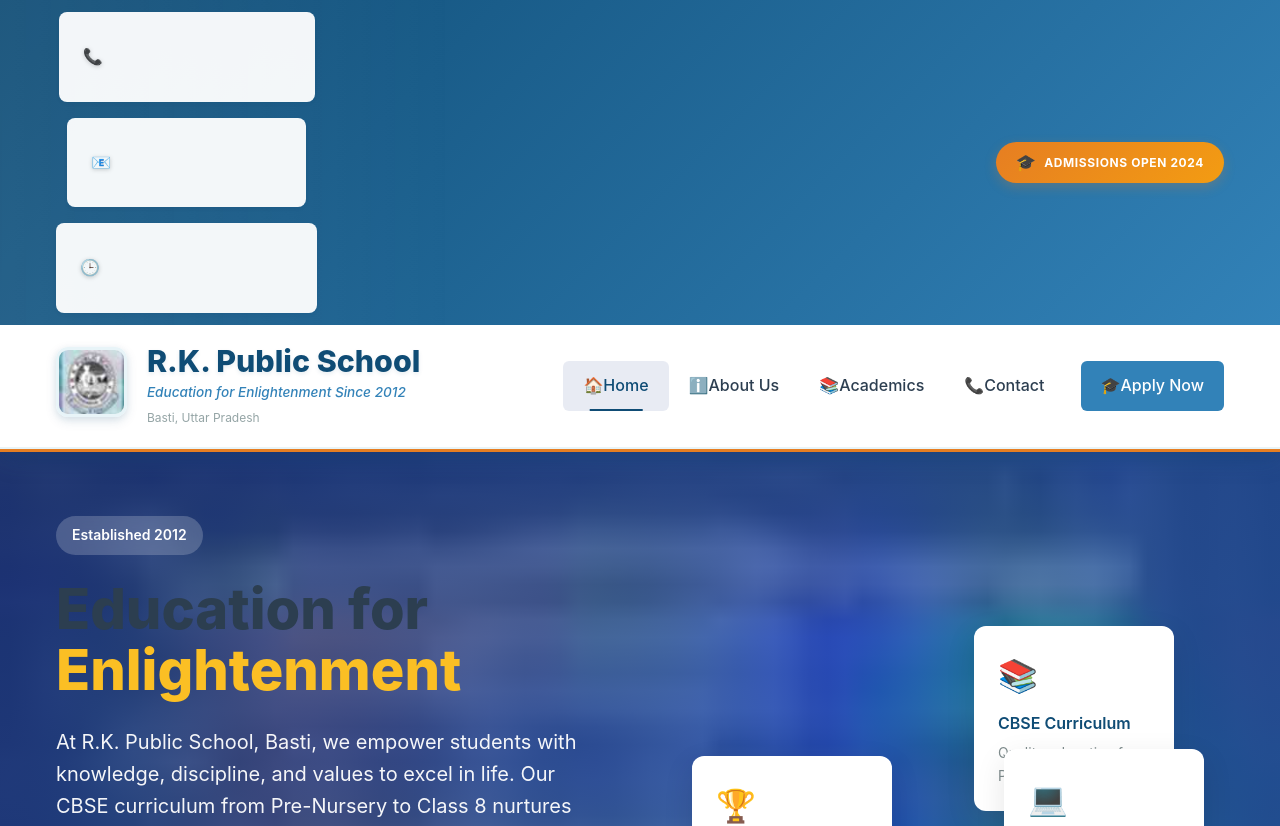
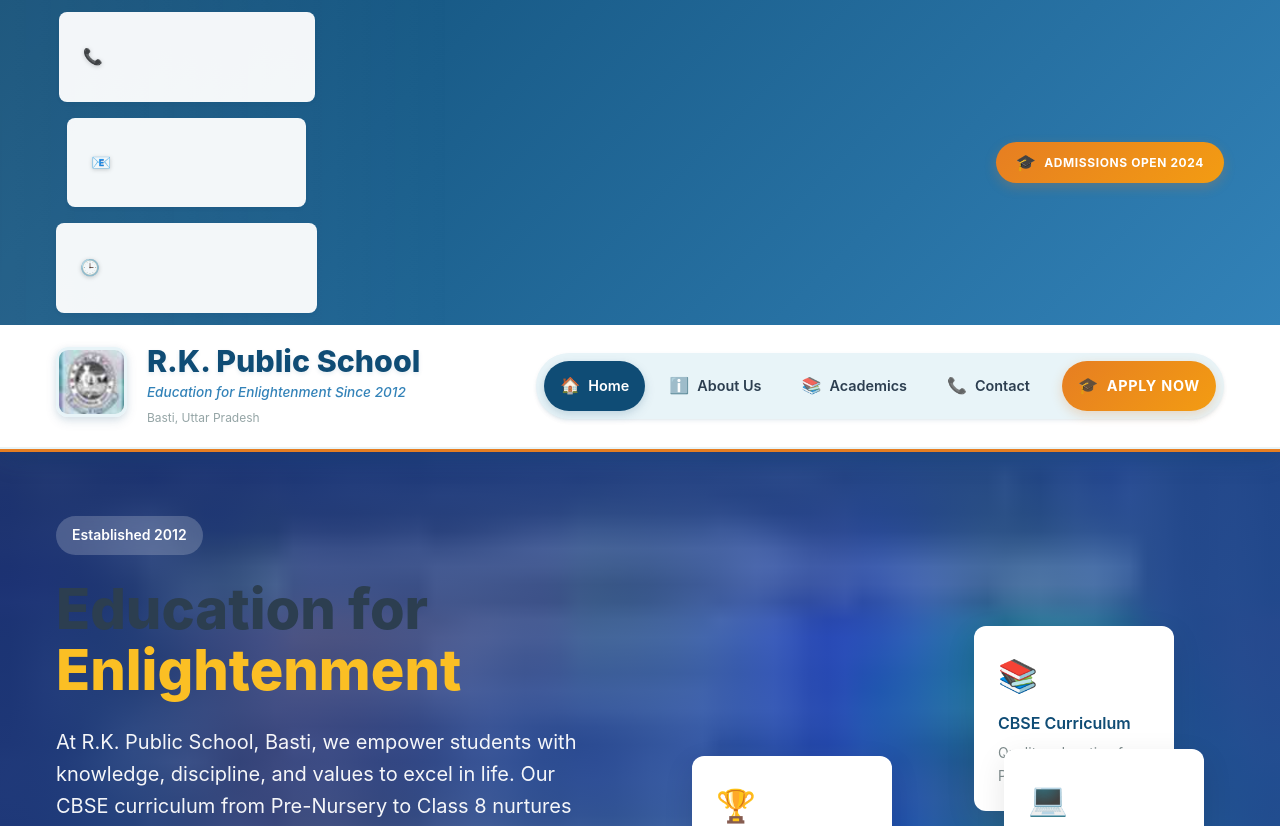
Before and after one commit to Rajverma0011/primary-school-website, a React (Vite) app: page / in a window 1280 px wide. Shown: the top 826 px of the page. Built offline with nearby package versions, Linux system fonts and the light colour scheme; no server answers.

Commit message:
Update navigation links and mobile menu styling
cgen-0166b461953b4995a3703cfbb1874ebb

```diff
--- a/src/components/common/Header.css
+++ b/src/components/common/Header.css
@@ -202,50 +202,79 @@
 .main-navigation {
   display: flex;
   align-items: center;
-  gap: 0;
+  gap: 0.5rem;
+  background: var(--bg-tertiary);
+  padding: 0.5rem;
+  border-radius: 50px;
+  box-shadow: var(--shadow-light);
 }
 
 .nav-link {
-  padding: 0.75rem 1.25rem;
-  font-weight: 500;
+  padding: 0.75rem 1rem;
+  font-weight: 600;
   color: var(--text-primary);
   text-decoration: none;
-  border-radius: 6px;
+  border-radius: 25px;
+  transition: all 0.3s ease;
+  position: relative;
+  display: flex;
+  align-items: center;
+  gap: 0.5rem;
+  font-size: 0.9rem;
+  white-space: nowrap;
+}
+
+.nav-icon {
+  font-size: 1rem;
+  opacity: 0.8;
   transition: all 0.2s ease;
-  position: relative;
+}
+
+.nav-text {
+  transition: all 0.2s ease;
 }
 
 .nav-link:hover {
-  color: var(--primary-color);
-  background-color: rgba(30, 58, 138, 0.1);
+  color: var(--secondary-color);
+  background: var(--bg-primary);
+  transform: translateY(-2px);
+  box-shadow: var(--shadow-medium);
+}
+
+.nav-link:hover .nav-icon {
+  opacity: 1;
+  transform: scale(1.1);
 }
 
 .nav-link.active {
-  color: var(--primary-color);
-  background-color: rgba(30, 58, 138, 0.1);
+  color: var(--text-light);
+  background: var(--primary-color);
+  box-shadow: var(--shadow-medium);
 }
 
-.nav-link.active::after {
-  content: '';
-  position: absolute;
-  bottom: 0;
-  left: 50%;
-  transform: translateX(-50%);
-  width: 50%;
-  height: 2px;
-  background-color: var(--primary-color);
+.nav-link.active .nav-icon {
+  opacity: 1;
 }
 
 .cta-link {
-  background: var(--secondary-color);
-  color: white;
-  margin-left: 1rem;
+  background: var(--bg-gradient-warm) !important;
+  color: var(--text-light) !important;
+  margin-left: 0.5rem;
+  font-weight: 700;
+  text-transform: uppercase;
+  letter-spacing: 0.05em;
+  animation: glow 2s infinite alternate;
+}
+
+@keyframes glow {
+  from { box-shadow: var(--shadow-medium); }
+  to { box-shadow: var(--shadow-colored); }
 }
 
 .cta-link:hover {
-  background: var(--primary-color);
-  color: white;
-  transform: translateY(-1px);
+  background: var(--accent-color) !important;
+  color: var(--text-light) !important;
+  transform: translateY(-3px) scale(1.05);
 }
 
 .mobile-menu-toggle {
```
